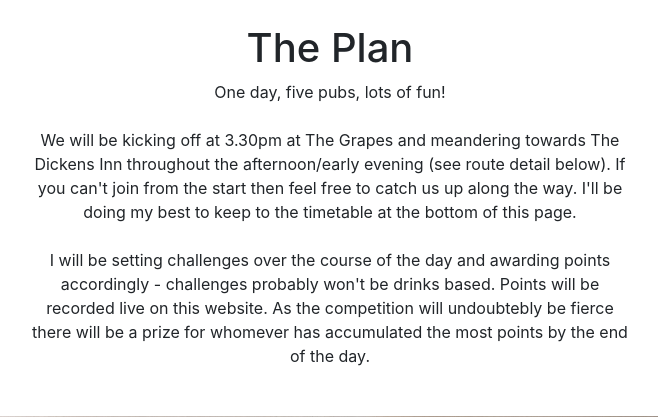
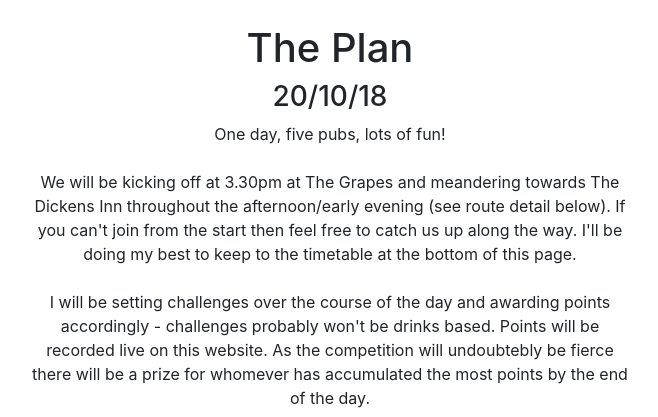
Before and after one commit to ollie-codeaid/birthday, a Django app: page / in a window 1280 px wide. Shown: the part 56-473 px from the top of the page, without its empty margins (310-968 px from the left). Run offline with Django 3.2, Linux system fonts and the light colour scheme; some libraries are stand-ins or nearby versions.

Commit message:
New map:

```diff
--- a/birthday/friends/templates/friends/map.html
+++ b/birthday/friends/templates/friends/map.html
@@ -3,6 +3,7 @@
 <div class="row justify-content-center">
     <div class="col-sm-12 col-md-6 text-center">
 	<h1>The Plan</h1>
+	<h3>20/10/18</h3>
 	One day, five pubs, lots of fun!
 	</br></br>
 	We will be kicking off at 3.30pm at The Grapes and meandering towards The Dickens Inn
@@ -23,7 +24,7 @@
 	<img src="/media/map.jpg" class="img-fluid w-100">
     </div>
 </div>
-</br>
+</br></br>
 <div class="row justify-content-center">
     <div class="col-sm-12 col-md-6 text-center">
 	<h1>The Route</h1>
```
Also changed, not shown: birthday/birthday/media/map.jpg.
